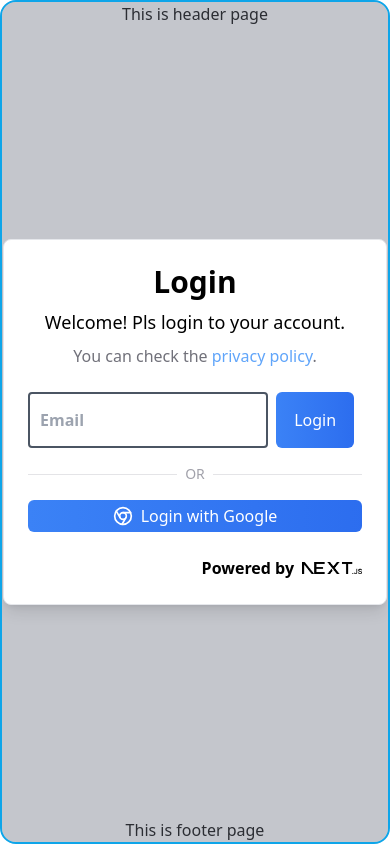
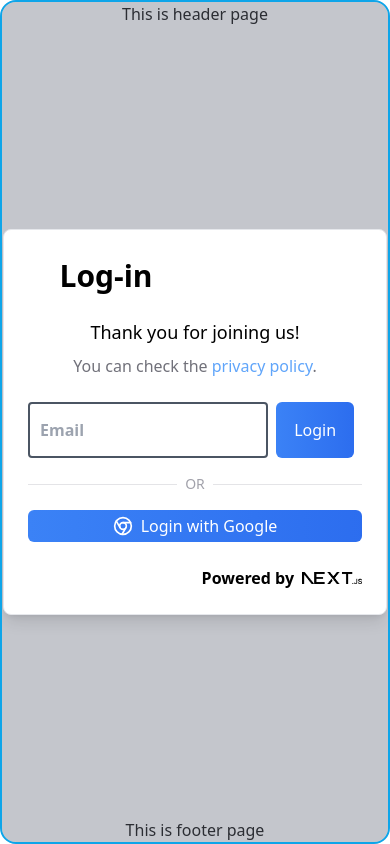
Before and after one commit to Joonpark4/wordpocket, a Next.js app: page / in a window 390 px wide. Built offline with nearby package versions, Linux system fonts and the light colour scheme.

Commit message:
Add focus outline style for mobile + NextAuth

```diff
--- /dev/null
+++ b/src/app/api/auth/[...nextauth]/route.ts
@@ -0,0 +1,4 @@
+import NextAuth from 'next-auth';
+export default NextAuth({
+  providers: [],
+});
--- /dev/null
+++ b/src/app/components/buttons/TwoTabBtn.tsx
@@ -0,0 +1,33 @@
+import { TwoTabBtnProps } from '@/app/types/Buttons';
+
+export default function TwoTabBtn({
+  tab1,
+  tab2,
+  isFirstTab,
+  setIsFirstTab,
+}: TwoTabBtnProps) {
+  const tabs = [
+    { name: tab1, active: isFirstTab, onClick: () => setIsFirstTab(true) },
+    { name: tab2, active: !isFirstTab, onClick: () => setIsFirstTab(false) },
+  ];
+
+  return (
+    <div className="flex justify-around gap-3 mb-5">
+      {tabs.map((tab, index) => (
+        <div
+          key={index}
+          className="grow p-1 cursor-pointer"
+          onClick={tab.onClick}
+        >
+          <h1
+            className={`text-3xl font-bold rounded-lg transition-all duration-500 ease-in-out ${
+              tab.active ? 'left text-white' : 'right'
+            }`}
+          >
+            {tab.name}
+          </h1>
+        </div>
+      ))}
+    </div>
+  );
+}
--- a/src/app/components/modals/Login.tsx
+++ b/src/app/components/modals/Login.tsx
@@ -1,27 +1,30 @@
+'use client';
 import Link from 'next/link';
 import Label from '@/app/components/forms/Label';
 import Input from '@/app/components/forms/Input';
-import ModalTop from './ModalTop';
 import Image from 'next/image';
 import nextjs from '@/../public/img/nextjs-logotype-light-background.png';
 import BgPositionBtn from '../buttons/BgPositionBtn';
+import { useState } from 'react';
+import TwoTabBtn from '../buttons/TwoTabBtn';
 export default function Login() {
+  const [isLogin, setIsLogin] = useState(false);
   return (
     <div className="z-10 absolute flex justify-center items-center top-0 left-0 bg-gray-500 bg-opacity-40 w-full h-full">
       <div className="max-w-sm rounded-lg shadow-lg bg-white p-6 space-y-6 border border-gray-200 dark:border-gray-700 animate-fadeIn">
-        <ModalTop
-          title="Login"
-          subtitle='Welcome! Pls login to your account.'
-          text={
-            <>
-              You can check the&nbsp;
-              <Link className="text-blue-400 hover:text-blue-700" href="#">
-                privacy policy
-              </Link>
-              .
-            </>
-          }
-        />
+        <div className="space-y-2 text-center">
+          <TwoTabBtn tab1='Log-in' tab2='Sign-in' isFirstTab={isLogin} setIsFirstTab={setIsLogin} />
+          <h2 className="text-lg font-medium min-w-[300px]">
+            {isLogin ? "Welcome! Pls login to your account." : "Thank you for joining us!"}
+          </h2>
+          <p className="text-zinc-500 dark:text-zinc-400">
+            You can check the&nbsp;
+            <Link className="text-blue-400 hover:text-blue-700" href="#">
+              privacy policy
+            </Link>
+            .
+          </p>
+        </div>
         <div className="space-y-4">
           <div className="flex">
             <div className="flex flex-col grow">
--- a/src/app/styles/globals.css
+++ b/src/app/styles/globals.css
@@ -26,3 +26,7 @@ body {
     )
     rgb(var(--background-start-rgb)); */
 }
+/* 모바일 환경에서 잔상 남기지 않기 */
+:focus {
+    outline: 2px solid #4285F4;
+}
--- a/src/app/styles/keyframes.css
+++ b/src/app/styles/keyframes.css
@@ -52,3 +52,25 @@
     filter: drop-shadow(0 0 0.05rem black);
   }
 }
+
+@keyframes fillAnimation {
+  from {
+    background-size: 0% 100%;
+  }
+  to {
+    background-size: 200% 100%;
+  }
+}
+
+.left {
+  animation: fillAnimation 0.5s ease-in-out forwards;
+  background: linear-gradient(to right, blue 50%, transparent 50%);
+  background-size: 0% 100%;
+  background-position: left;
+}
+.right {
+  animation: fillAnimation 0.5s ease-in-out forwards;
+  background: linear-gradient(to right, blue 50%, transparent 50%);
+  background-size: 0% 100%;
+  background-position: right;
+}
--- a/src/app/types/Buttons.ts
+++ b/src/app/types/Buttons.ts
@@ -1,5 +1,13 @@
+
 export interface ButtonProps {
   content: React.ReactNode;
   width?: string;
   height?: string;
 }
+
+export interface TwoTabBtnProps {
+  tab1: string;
+  tab2: string;
+  isFirstTab: boolean;
+  setIsFirstTab: React.Dispatch<React.SetStateAction<boolean>>;
+}
```
Also changed, not shown: package.json (+6 -5 lines), 1 other file (tests, documents, lock files or other folders).
